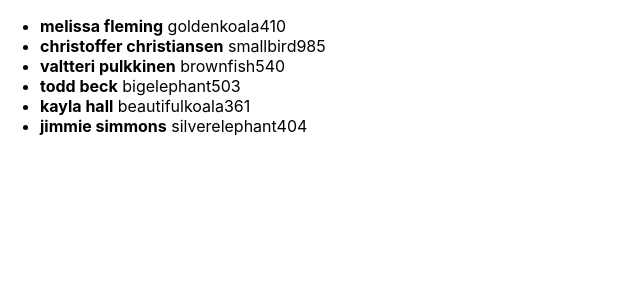
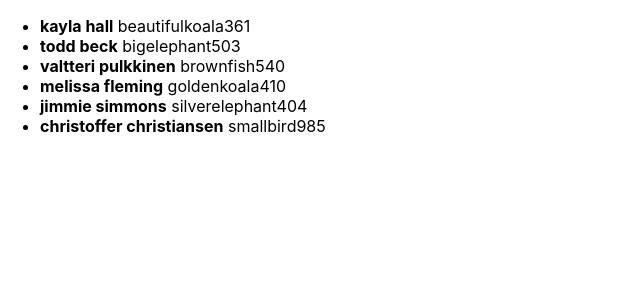
Before and after one commit to wizabela/react-mk, a React (Create React App) app: page / in a window 1280 px wide. Shown: the top 300 px of the page, without its empty margins (0-640 px from the left). Built offline with nearby package versions, Linux system fonts and the light colour scheme.

Commit message:
add sort for UsersList exercise with fake users

```diff
--- a/src/components/UsersList/UsersList.js
+++ b/src/components/UsersList/UsersList.js
@@ -4,7 +4,8 @@ import {UsersListOneItem} from "./UsersListOneItem";
 export const UsersList = props => (
     <ul>
         {
-            props.users
+            [...props.users]
+                .sort((a, b) => a.username.localeCompare(b.username))
                 .map(userObj => <UsersListOneItem
                     user={userObj}
                     key={userObj.username}
```
